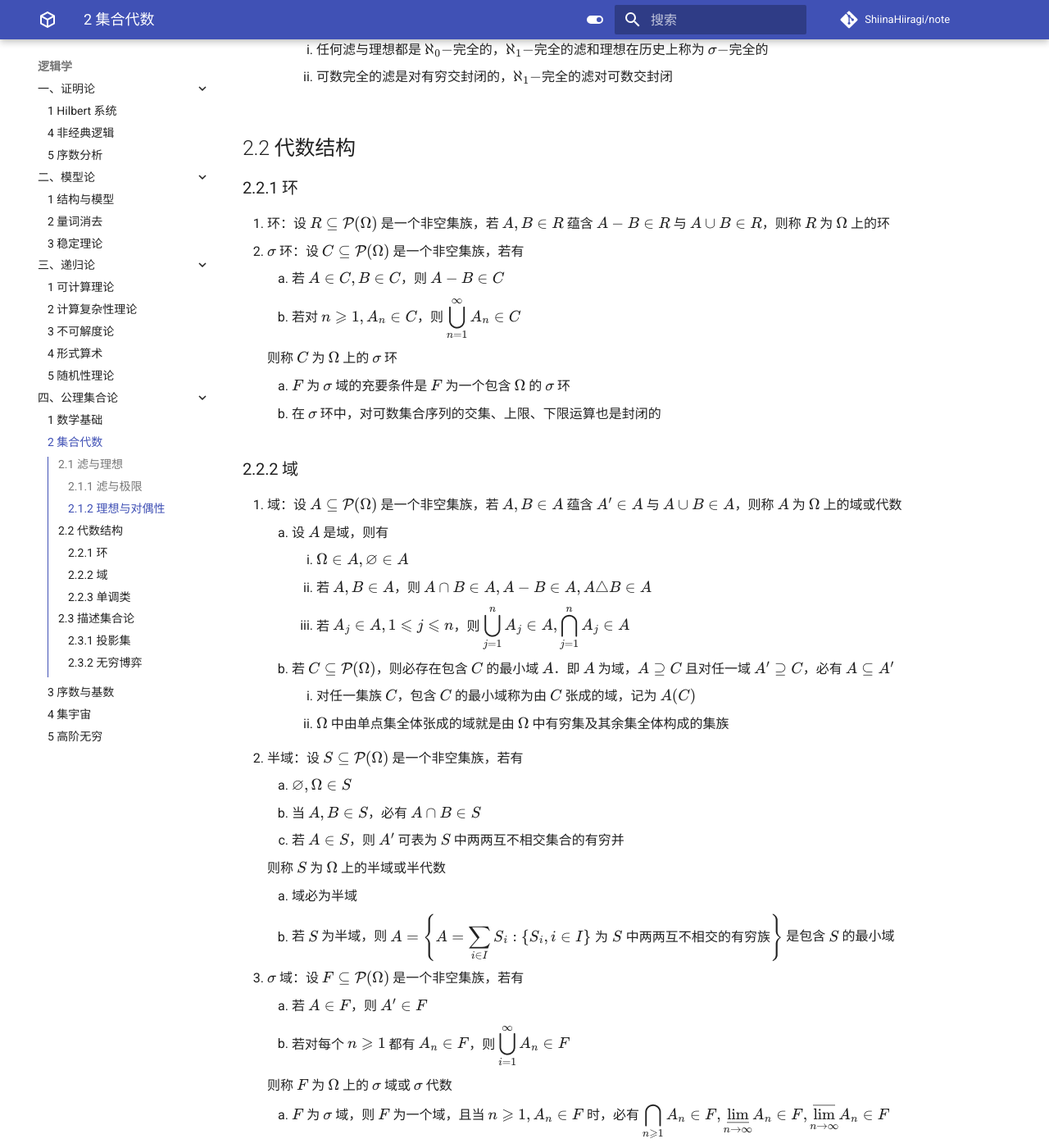
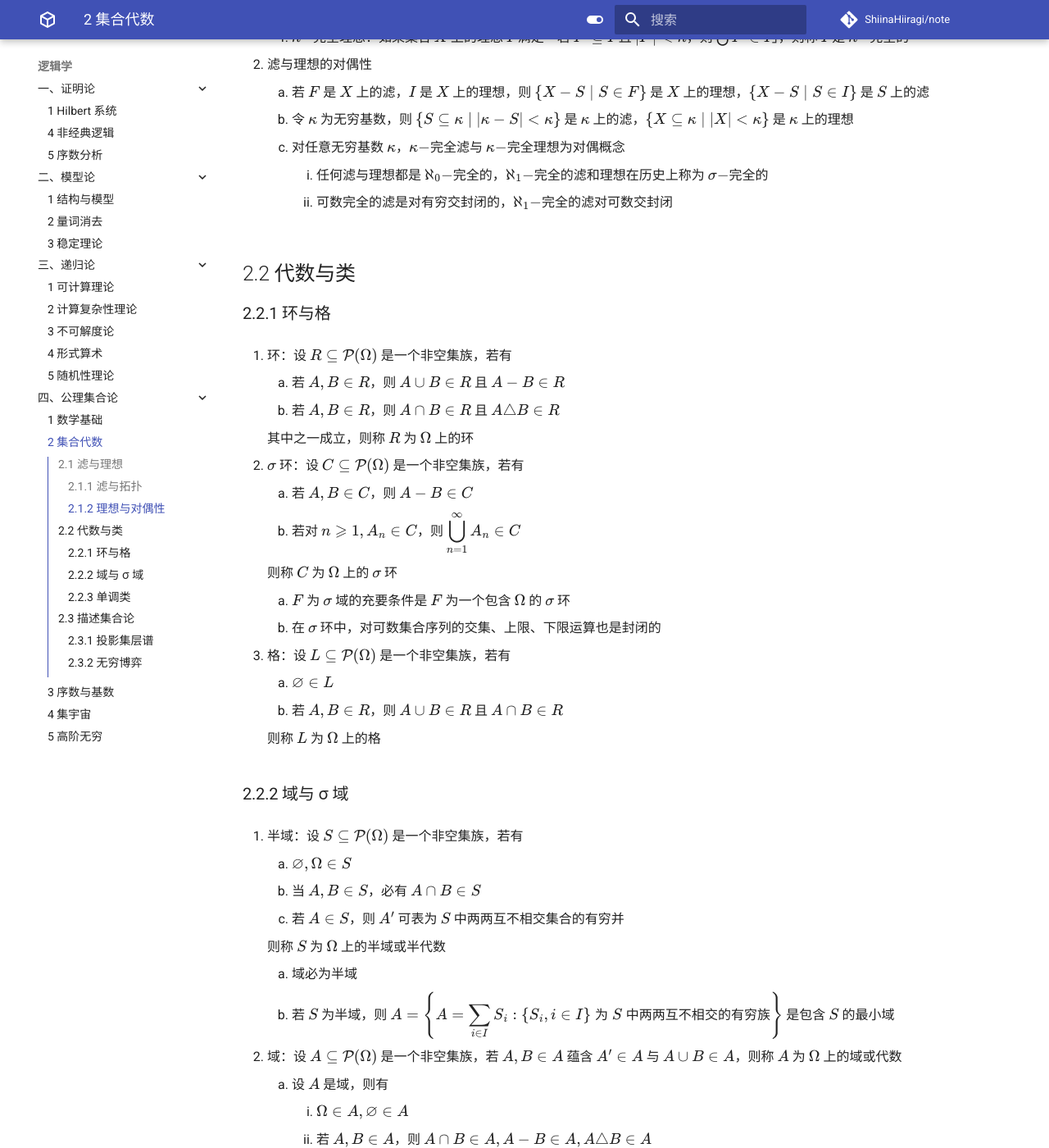
Before and after one commit to ShiinaHiiragi/note, an MkDocs documentation site: the page built from docs/logic/set/alg.md, in a window 1280 px wide and 1400 px high, scrolled down 1707 px. Shown: the whole window at 82% size. Built offline with MkDocs 1.6.1 and Material for MkDocs 9.7.7, drawn with Linux system fonts in a browser that asks for light colours; comment, search, counter and statistics services are not loaded; some of the changed text lies outside the part shown.

Commit message:
rearrange

```diff
--- a/docs/logic/set/alg.md
+++ b/docs/logic/set/alg.md
@@ -1,7 +1,7 @@
 # 2 集合代数
 
 ## 2.1 滤与理想
-### 2.1.1 滤与极限
+### 2.1.1 滤与拓扑
 1. 有穷交性质：对任意集合族 $G$，如果 $G$ 的任意有穷个子集 $H_1, H_2, \cdots, H_n$ 都满足 ${\displaystyle \bigcap_{i=1}^{n} H_i \neq \varnothing}$，则称 $G$ 具有有穷交性质
     1. 任何滤都有有穷交性质
     2. 任取集合 $X$，令 $G \subseteq \mathcal{P}(X)$ 为具有有穷交性质的非空集合族，则存在 $X$ 上的滤 $F$ 使得 $G \subseteq F$，称滤 $F$ 为 $G$ 生成的滤
@@ -28,7 +28,12 @@
         3. 主超滤：设 $A \subseteq X$ 为非空子集，$F=\{S \subseteq X \mid A \subseteq S\}$ 是主滤，则 $A$ 是单点集当且仅当 $F$ 是（主）超滤
     6. $\kappa-$完全滤：如果集合 $X$ 上的滤 $F$ 满足「若 $F^{\prime} \subseteq F$ 且 $\left|F^{\prime}\right|<\kappa$，则 $\bigcap F^{\prime} \in F$」，则称 $F$ 是 $\kappa-$完全的
 
-3. 拓扑与极限
+3. 拓扑与极限：设 $X$ 为非空集合，$X$ 的子集族 $T \subseteq \mathcal{P}(X)$ 如果满足
+    1. $X, \varnothing\in T$
+    2. 若 $A, B \in T$，则 $A \cap B \in T$
+    3. 若 $S \subseteq T$，则 ${\displaystyle \bigcup_{A \in S} A} \in T$
+
+    则称 $T$ 是 $X$ 的一个拓扑
 
 ### 2.1.2 理想与对偶性
 1. 理想：设 $X$ 为非空集合，$X$ 的子集族 $I \subseteq \mathcal{P}(X)$ 如果满足
@@ -52,11 +57,16 @@
         1. 任何滤与理想都是 $\aleph_{0}-$完全的，$\aleph_{1}-$完全的滤和理想在历史上称为 $\sigma-$完全的
         2. 可数完全的滤是对有穷交封闭的，$\aleph_{1}-$完全的滤对可数交封闭
 
-## 2.2 代数结构
-### 2.2.1 环
-1. 环：设 $R \subseteq \mathcal{P}(\Omega)$ 是一个非空集族，若 $A, B \in R$ 蕴含 $A - B \in R$ 与 $A \cup B \in R$，则称 $R$ 为 $\Omega$ 上的环
+## 2.2 代数与类
+### 2.2.1 环与格
+1. 环：设 $R \subseteq \mathcal{P}(\Omega)$ 是一个非空集族，若有
+    1. 若 $A, B \in R$，则 $A \cup B \in R$ 且 $A - B \in R$
+    2. 若 $A, B \in R$，则 $A \cap B \in R$ 且 $A \triangle B \in R$
+
+    其中之一成立，则称 $R$ 为 $\Omega$ 上的环
+
 2. $\sigma$ 环：设 $C \subseteq \mathcal{P}(\Omega)$ 是一个非空集族，若有
-    1. 若 $A \in C, B \in C$，则 $A - B \in C$
+    1. 若 $A, B \in C$，则 $A - B \in C$
     2. 若对 $n \geqslant 1, A_{n} \in C$，则 ${\displaystyle \bigcup_{n=1}^{\infty} A_{n} \in C}$
 
     则称 $C$ 为 $\Omega$ 上的 $\sigma$ 环
@@ -64,16 +74,14 @@
     1. $F$ 为 $\sigma$ 域的充要条件是 $F$ 为一个包含 $\Omega$ 的 $\sigma$ 环
     2. 在 $\sigma$ 环中，对可数集合序列的交集、上限、下限运算也是封闭的
 
-### 2.2.2 域
-1. 域：设 $A \subseteq \mathcal{P}(\Omega)$ 是一个非空集族，若 $A, B \in A$ 蕴含 $A' \in A$ 与 $A \cup B \in A$，则称 $A$ 为 $\Omega$ 上的域或代数
-    1. 设 $A$ 是域，则有
-        1. $\Omega \in A, \varnothing \in A$
-        2. 若 $A, B \in A$，则 $A \cap B \in A, A - B \in A, A \triangle B \in A$
-        3. 若 $A_{j} \in A, 1 \leqslant j \leqslant n$，则 ${\displaystyle \bigcup_{j=1}^{n} A_{j} \in A, \bigcap_{j=1}^{n} A_{j} \in A}$
-    2. 若 $C \subseteq \mathcal{P}(\Omega)$，则必存在包含 $C$ 的最小域 $A$．即 $A$ 为域，$A \supseteq C$ 且对任一域 $A^{\prime} \supseteq C$，必有 $A \subseteq A^{\prime}$
-        1. 对任一集族 $C$，包含 $C$ 的最小域称为由 $C$ 张成的域，记为 $A(C)$
-        2. $\Omega$ 中由单点集全体张成的域就是由 $\Omega$ 中有穷集及其余集全体构成的集族
-2. 半域：设 $S \subseteq \mathcal{P}(\Omega)$ 是一个非空集族，若有
+3. 格：设 $L \subseteq \mathcal{P}(\Omega)$ 是一个非空集族，若有
+    1. $\varnothing \in L$
+    2. 若 $A, B \in R$，则 $A \cup B \in R$ 且 $A \cap B \in R$
+
+    则称 $L$ 为 $\Omega$ 上的格
+
+### 2.2.2 域与 σ 域
+1. 半域：设 $S \subseteq \mathcal{P}(\Omega)$ 是一个非空集族，若有
     1. $\varnothing, \Omega \in S$
     2. 当 $A, B \in S$，必有 $A \cap B \in S$
     3. 若 $A \in S$，则 $A'$ 可表为 $S$ 中两两互不相交集合的有穷并
@@ -83,14 +91,23 @@
     1. 域必为半域
     2. 若 $S$ 为半域，则 ${\displaystyle A=\left\{A=\sum_{i \in I} S_{i}:\left\{S_{i}, i \in I\right\} \textsf{ 为 } S \textsf{ 中两两互不相交的有穷族}\right\}}$ 是包含 $S$ 的最小域
 
+2. 域：设 $A \subseteq \mathcal{P}(\Omega)$ 是一个非空集族，若 $A, B \in A$ 蕴含 $A' \in A$ 与 $A \cup B \in A$，则称 $A$ 为 $\Omega$ 上的域或代数
+    1. 设 $A$ 是域，则有
+        1. $\Omega \in A, \varnothing \in A$
+        2. 若 $A, B \in A$，则 $A \cap B \in A, A - B \in A, A \triangle B \in A$
+        3. 若 $A_{j} \in A, 1 \leqslant j \leqslant n$，则 ${\displaystyle \bigcup_{j=1}^{n} A_{j} \in A, \bigcap_{j=1}^{n} A_{j} \in A}$
+    2. 若 $C \subseteq \mathcal{P}(\Omega)$，则必存在包含 $C$ 的最小域 $A$．即 $A$ 为域，$A \supseteq C$ 且对任一域 $A^{\prime} \supseteq C$，必有 $A \subseteq A^{\prime}$
+        1. 对任一集族 $C$，包含 $C$ 的最小域称为由 $C$ 张成的域，记为 $A(C)$
+        2. $\Omega$ 中由单点集全体张成的域就是由 $\Omega$ 中有穷集及其余集全体构成的集族
+
 3. $\sigma$ 域：设 $F \subseteq \mathcal{P}(\Omega)$ 是一个非空集族，若有
     1. 若 $A \in F$，则 $A' \in F$
     2. 若对每个 $n \geqslant 1$ 都有 $A_{n} \in F$，则 ${\displaystyle \bigcup_{i=1}^{\infty} A_{n} \in F}$
 
     则称 $F$ 为 $\Omega$ 上的 $\sigma$ 域或 $\sigma$ 代数
 
-    1. $F$ 为 $\sigma$ 域，则 $F$ 为一个域，且当 $n \geqslant 1, A_{n} \in F$ 时，必有 ${\displaystyle \bigcap_{n \geqslant 1} A_{n} \in F, \varliminf_{n \rightarrow \infty} A_{n} \in F, \varlimsup_{{n \rightarrow \infty}} A_{n} \in F}$
-    2. 若 $C \subseteq \mathcal{P}(\Omega)$，则必存在包含 $C$ 的最小 $\sigma$ 域
+    3. $F$ 为 $\sigma$ 域，则 $F$ 为一个域，且当 $n \geqslant 1, A_{n} \in F$ 时，必有 ${\displaystyle \bigcap_{n \geqslant 1} A_{n} \in F, \varliminf_{n \rightarrow \infty} A_{n} \in F, \varlimsup_{{n \rightarrow \infty}} A_{n} \in F}$
+    4. 若 $C \subseteq \mathcal{P}(\Omega)$，则必存在包含 $C$ 的最小 $\sigma$ 域
         1. 包含集族 $C$ 的最小 $\sigma$ 域称为由 $C$ 生成的 $\sigma$ 域，记为 $\sigma(C)$
         2. 对 $\Omega$ 的子集族 $C$，若以 $C \cap A$ 表示集族 $\{B A: B \in C\}$，则 $\sigma_{\Omega}(C) \cap A=\sigma_{A}(C \cap A)$
 
@@ -125,10 +142,10 @@
     2. $H$ 是线性空间
     3. 设 $X_{n} \geqslant 0, X_{n} \in H, X_{n} \uparrow X$ 且 $X$ 有界或 $X \in L$，则 $X \in H$
 
-    则称其为 $H$ 上的 $\mathscr{L}$ 类．若 $\pi$ 类 $C \subseteq \mathcal{P}(\Omega)$，又 $H$ 为 $\Omega$ 上的一个 $\mathscr{L}$ 类，且 $H \supseteq \left\{I_{A}, A \in C\right\}$，则 $H$ 包含 $\Omega$ 上一切属于 $L$ 的 $\sigma(C)$ 可测函数
+    则称其为 $H$ 上的 $\mathscr{L}$ 类
 
 ## 2.3 描述集合论
-### 2.3.1 投影集
+### 2.3.1 投影集层谱
 1. $\text{Borel}$ 域：若 $E$ 为拓扑空间，则称 $E$ 中全体开集生成的 $\sigma$ 域为 $E$ 上的 $\text{Borel}$ 域，记作 $B_{E}$，称其中的集合为 $E$ 中的 $\text{Borel}$ 集
     1. 称 $n$ 维 $\text{Euclid}$ 空间 $\mathbf{R}^{n}$ 中的 $\text{Borel}$ 点集为 $n$ 维 $\text{Borel}$ 点集
         1. 通常记实数集 $\mathbf{R} = \omega^{\omega} = \{f \mid f: \omega \to \omega\}$
```
Also changed, not shown: docs/anly/real/ms.md (+4 -3 lines), docs/top/point/space.md (+5 -12 lines).
